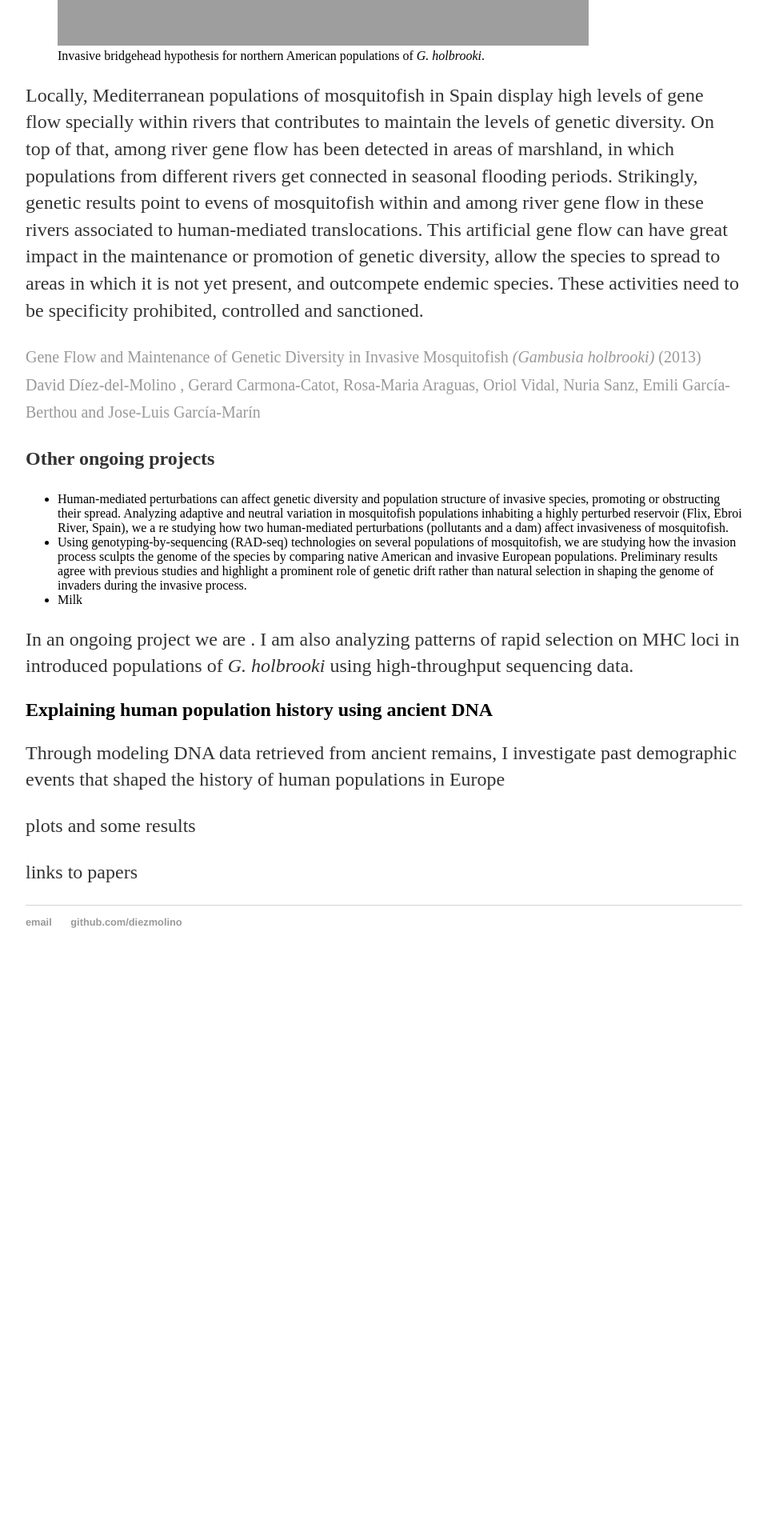
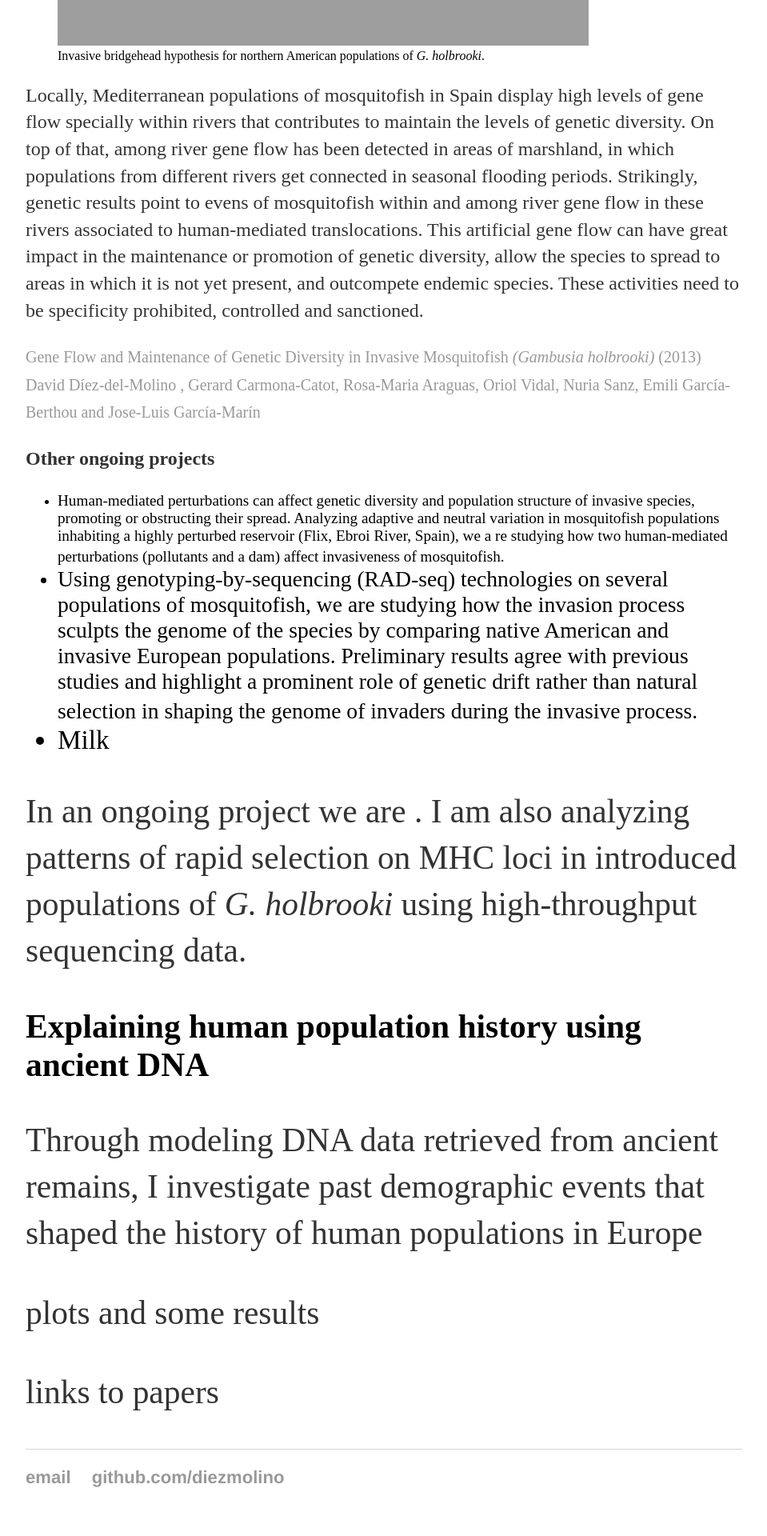
Before and after one commit to DiezMolino/diezmolino.github.io, a Jekyll site: the page research/index.html, which Jekyll copies as it is, in a window 1280 px wide. Shown: the part 2535-4455 px from the top of the page at 80% size, without its empty margins (160-1119 px from the left). Built offline with Jekyll 4.4.1, drawn with Linux system fonts in a browser that asks for light colours; before the commit the page ends 3755 px from its top, so only the background shows below that; grey boxes are pictures that could not be loaded.

Commit message:
Update index.html

```diff
--- a/research/index.html
+++ b/research/index.html
@@ -49,15 +49,14 @@
 
 <p> <b> Other ongoing projects </b></p>
 
-<font size="3">
+
 <ul>
-  <li>Human-mediated perturbations can affect genetic diversity and population structure of invasive species, promoting or obstructing their spread. Analyzing adaptive and neutral variation in mosquitofish populations inhabiting a highly perturbed reservoir (Flix, Ebroi River, Spain), we a re studying how two human-mediated perturbations (pollutants and a dam) affect invasiveness of mosquitofish.</li>
+  <li><big>Human-mediated perturbations can affect genetic diversity and population structure of invasive species, promoting or obstructing their spread. Analyzing adaptive and neutral variation in mosquitofish populations inhabiting a highly perturbed reservoir (Flix, Ebroi River, Spain), we a re studying how two human-mediated perturbations (pollutants and a dam) affect invasiveness of mosquitofish.<big></li>
 
-  <li>Using genotyping-by-sequencing (RAD-seq) technologies on several populations of mosquitofish, we are studying how the invasion process sculpts the genome of the species by comparing native American and invasive European populations. Preliminary results agree with previous studies and highlight a prominent role of genetic drift rather than natural selection in shaping the genome of invaders during the invasive process.</li>
+  <li><big>Using genotyping-by-sequencing (RAD-seq) technologies on several populations of mosquitofish, we are studying how the invasion process sculpts the genome of the species by comparing native American and invasive European populations. Preliminary results agree with previous studies and highlight a prominent role of genetic drift rather than natural selection in shaping the genome of invaders during the invasive process.<big></li>
 
   <li>Milk</li>
 </ul>
-</font>
 
 
 <p> In an ongoing project we are . I am also analyzing patterns of rapid selection on MHC loci in introduced populations of <i>G. holbrooki</i> using high-throughput sequencing data.</p>
```
